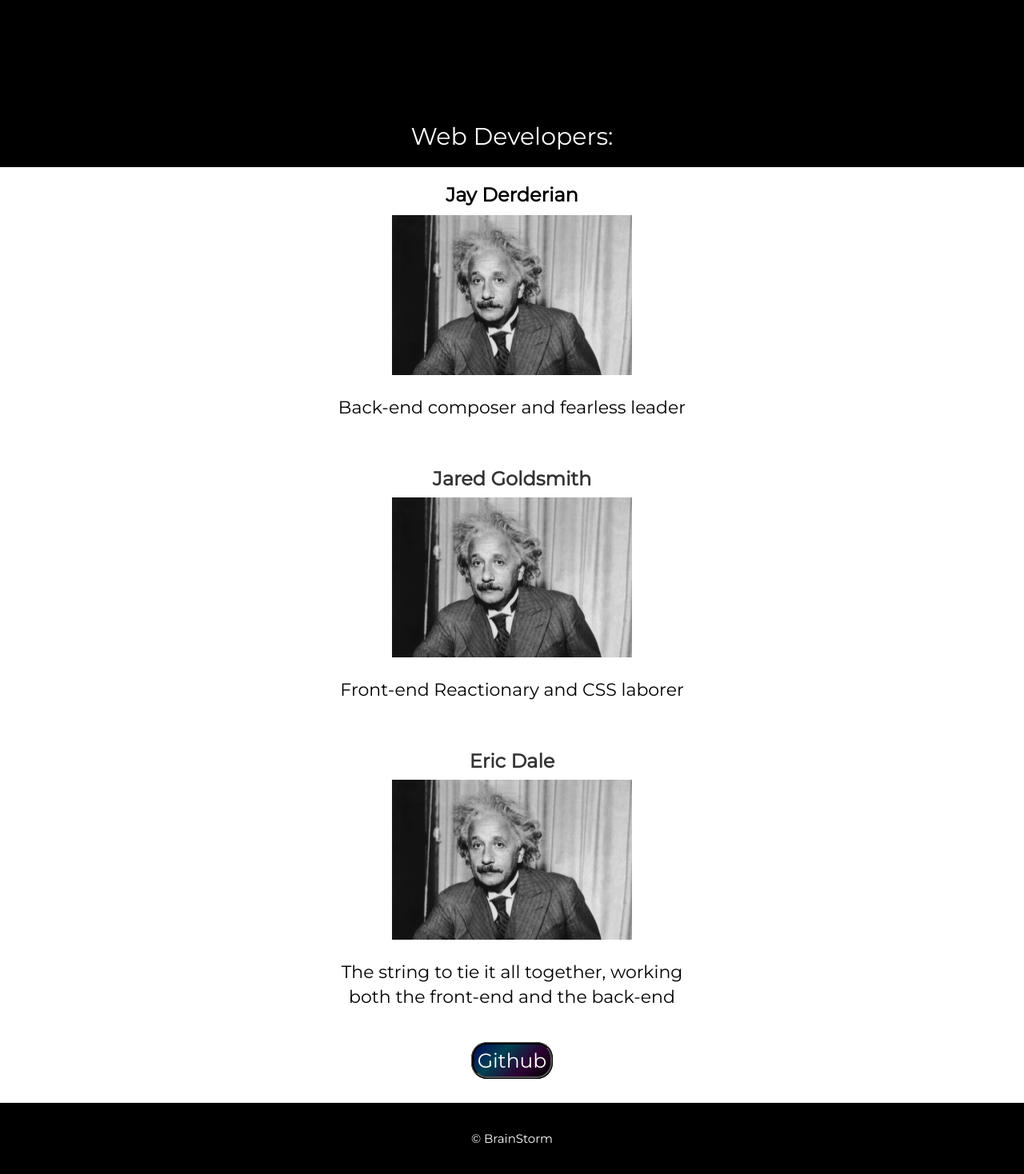
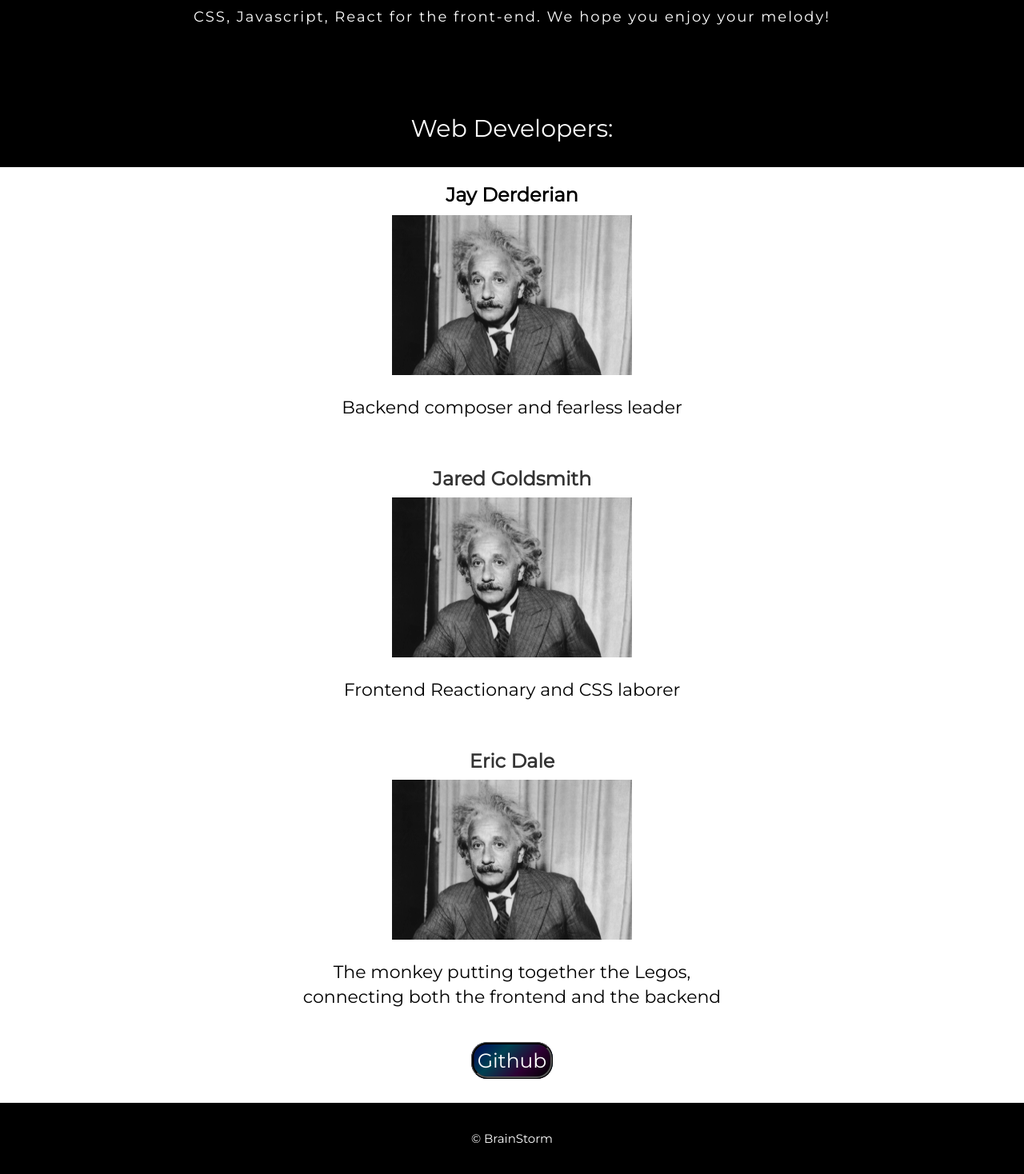
Before and after one commit to not-eric/brainstorm, a React (Create React App) app: page /about in a window 1280 px wide. Shown: the part 366-1834 px from the top of the page at 80% size. Built offline with nearby package versions, Linux system fonts and the light colour scheme.

Commit message:
About: Update layout, add picture

```diff
--- a/src/components/AboutUs.css
+++ b/src/components/AboutUs.css
@@ -23,13 +23,14 @@
   text-align: center;
   letter-spacing: 2px;
   line-height: 1.8;
+  margin-top: 80px;
 }
 .webDev {
   color: white;
   padding: 2px;
   text-align: center;
   align-items: center;
-  margin-top: 185px;
+  margin-top: 105px;
 }
 .bottom {
   height: 1150px;
--- a/src/components/AboutUs.js
+++ b/src/components/AboutUs.js
@@ -35,7 +35,7 @@ function AboutUs() {
             alt="just another cat"
           ></img>
         </div>
-        <p className="jayDez">Back-end composer and fearless leader</p>
+        <p className="jayDez">Backend composer and fearless leader</p>
         <h3 className="jaredName">Jared Goldsmith</h3>
         <div className="about-wrapper">
           <img
@@ -49,23 +49,23 @@ function AboutUs() {
             alt="just another cat"
           ></img>
         </div>
-        <p className="jaredDez">Front-end Reactionary and CSS laborer</p>
+        <p className="jaredDez">Frontend Reactionary and CSS laborer</p>
         <h3 className="ericName">Eric Dale</h3>
         <div className="about-wrapper">
           <img
             className="ericFake"
             src="/images/einstein.jpeg"
-            alt="synth cat in space"
+            alt="a baboon trapeze artist"
           ></img>
           <img
             className="ericPic"
-            src="/images/jared2.jpg"
-            alt="just another cat"
+            src="/images/eric.jpg"
+            alt="thirty gorillas in a trenchcoat"
           ></img>
         </div>
         <p className="ericDez">
-          The string to tie it all together, working <br></br>both the front-end
-          and the back-end
+          The monkey putting together the Legos, <br></br>connecting both the frontend
+          and the backend
         </p>
         <h4 className="github">
           <a href="https://github.com/not-eric/brainstorm" className="gitlink">
```
Also changed, not shown: public/images/eric.jpg (added).
